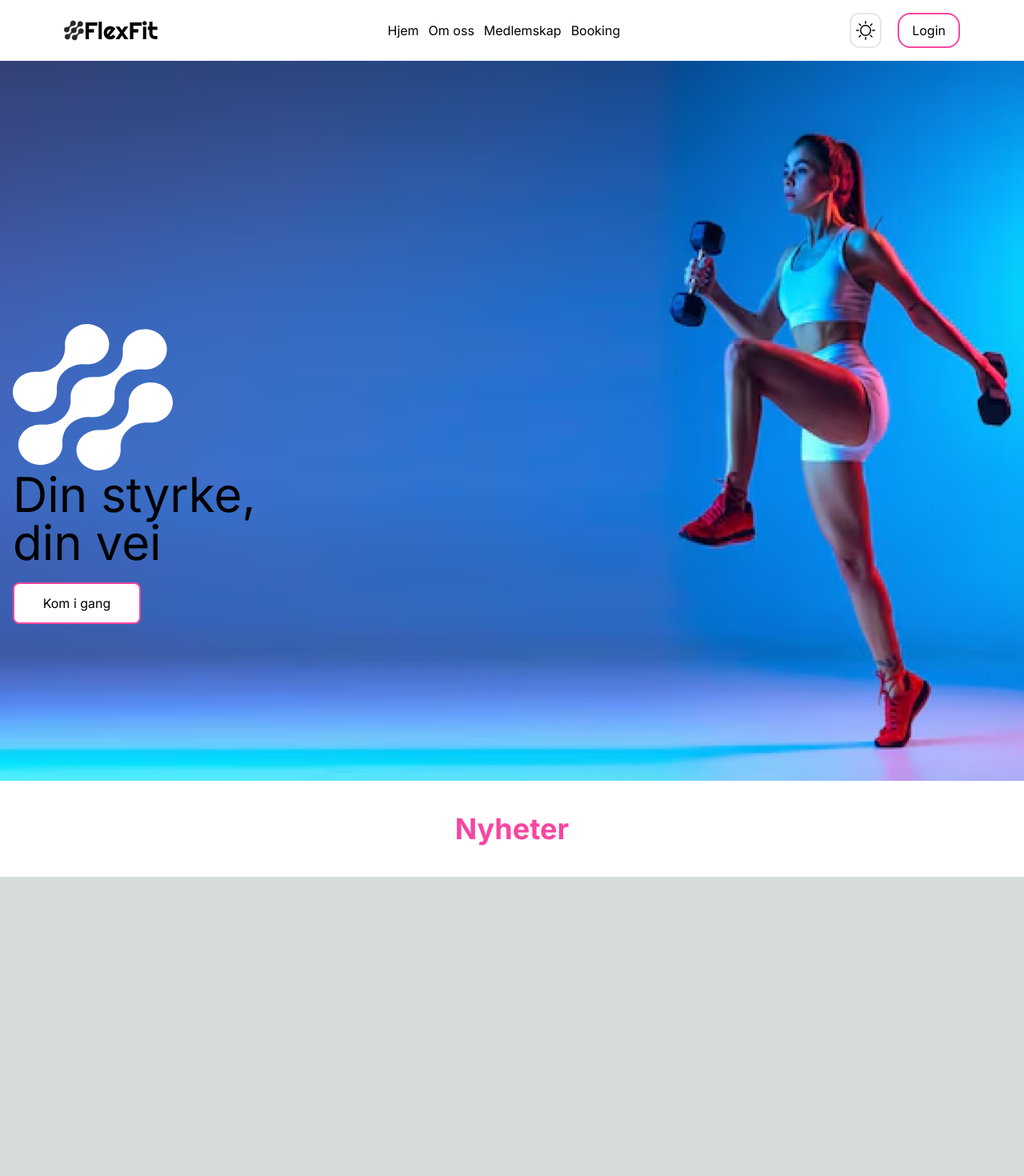
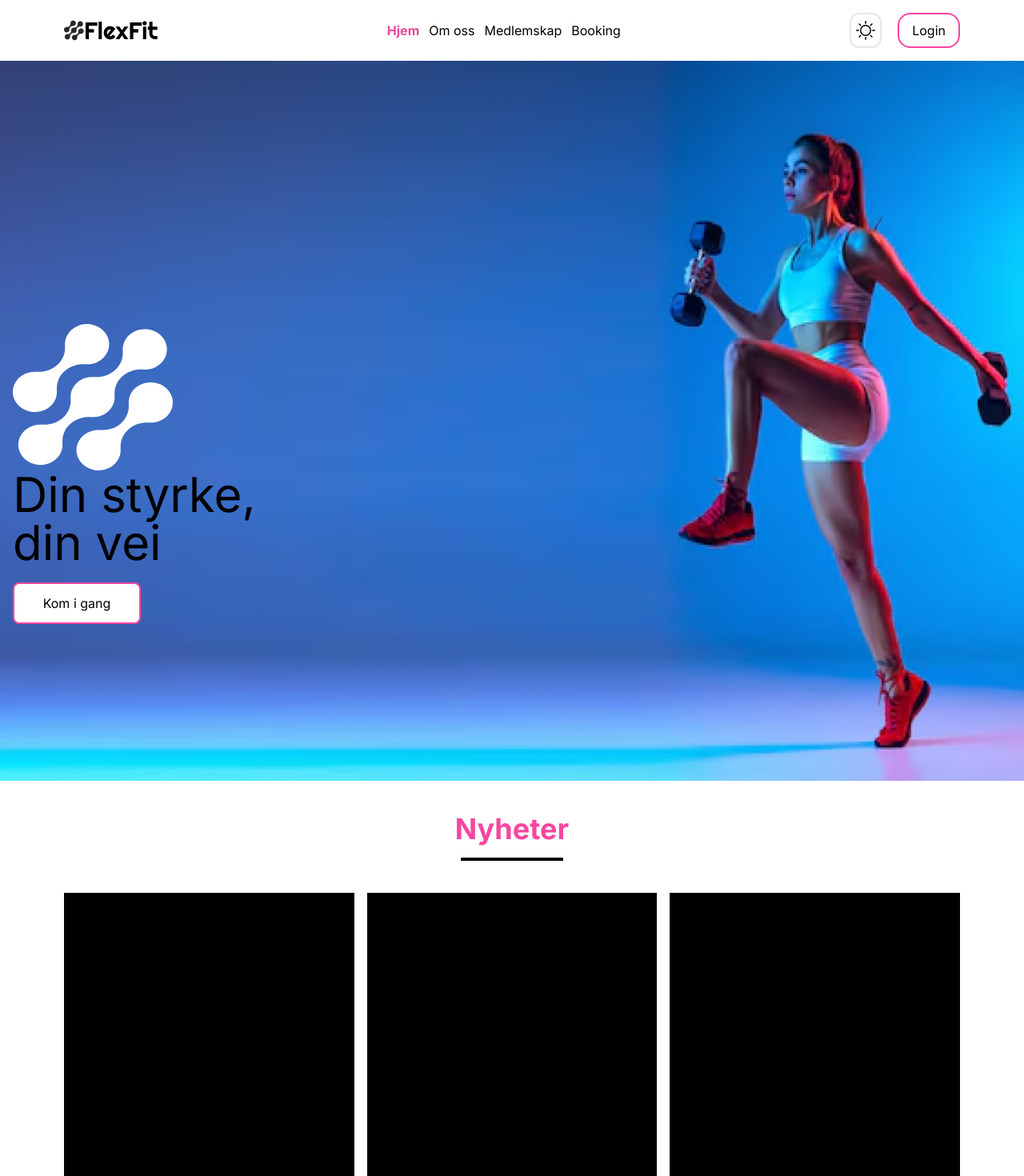
Before and after one commit to Sebastian-Nyberget/flexfit, a Next.js app: page / in a window 1280 px wide. Shown: the top 1470 px of the page at 80% size. Before the commit the page ends 1096 px from the top, so only its background shows below. Built offline with nearby package versions, Linux system fonts and the light colour scheme; no server answers.

Commit message:
feat: added header page change, made news and updated page

```diff
--- a/app/layout.tsx
+++ b/app/layout.tsx
@@ -27,8 +27,6 @@ export default function RootLayout({
         <body className={inter.className}>
           <ClerkLoaded>
             <Navigation />
-            <Hero />
-            <News />
             {children}
           </ClerkLoaded>
         </body>
--- a/app/page.tsx
+++ b/app/page.tsx
@@ -1,7 +1,11 @@
-import Image from 'next/image'
+import Hero from "@/components/Hero"
+import News from "@/components/News"
 
 export default function Home() {
   return (
-    <div></div>
+    <div>
+      <Hero />
+      <News />
+    </div>
   )
 }
--- a/components/Header.tsx
+++ b/components/Header.tsx
@@ -1,6 +1,6 @@
 "use client";
 
-import { useState } from 'react';
+import { useEffect, useState } from 'react';
 import { Righteous } from "next/font/google";
 import { GoSun } from "react-icons/go";
 import { FaBars } from "react-icons/fa";
@@ -14,6 +14,7 @@ import {
     SignedOut,
     UserButton
 } from '@clerk/nextjs';
+import { usePathname } from 'next/navigation'; // Import usePathname
 
 const righteous = Righteous({
     subsets: ['latin'],
@@ -21,7 +22,17 @@ const righteous = Righteous({
 });
 
 export default function Header() {
+    const [activePage, setActivePage] = useState('');
     const [menuOpen, setMenuOpen] = useState(false);
+    const pathname = usePathname(); // Use usePathname to get the current path
+
+    useEffect(() => {
+        // Set the active page when pathname changes
+        setActivePage(pathname);
+    }, [pathname]); // Dependency array contains pathname
+
+    const getLinkClasses = (path: string) =>
+        `text-black ${activePage === path ? 'text-pink-500 font-bold' : ''}`;
 
     return (
         <header className="w-full bg-white flex items-center">
@@ -32,10 +43,10 @@ export default function Header() {
                         <Link href="/" className={`${righteous.className} text-3xl font-bold text-black`}>FlexFit</Link>
                     </li>
                     <li className="hidden md:flex-grow md:flex md:justify-center md:gap-3">
-                        <Link href="/" className="text-black">Hjem</Link>
-                        <Link href="/om-oss" className="text-black">Om oss</Link>
-                        <Link href="/medlemskap" className="text-black">Medlemskap</Link>
-                        <Link href="/booking" className="text-black">Booking</Link>
+                        <Link href="/" className={getLinkClasses('/')}>Hjem</Link>
+                        <Link href="/om-oss" className={getLinkClasses('/om-oss')}>Om oss</Link>
+                        <Link href="/medlemskap" className={getLinkClasses('/medlemskap')}>Medlemskap</Link>
+                        <Link href="/booking" className={getLinkClasses('/booking')}>Booking</Link>
                     </li>
                     <li className="flex gap-5">
                         <div className="items-center justify-center flex w-10 border-2 border-gray-200 rounded-xl hover:bg-gray-200 hover:bg-opacity-40">
@@ -66,10 +77,10 @@ export default function Header() {
 
                 {menuOpen && (
                     <div className="md:hidden mt-4 flex flex-col gap-2 bg-gray-100 p-4 rounded-lg">
-                        <Link href="/" className="text-black">Hjem</Link>
-                        <Link href="/om-oss" className="text-black">Om oss</Link>
-                        <Link href="/medlemskap" className="text-black">Medlemskap</Link>
-                        <Link href="/booking" className="text-black">Booking</Link>
+                        <Link href="/" className={getLinkClasses('/')}>Hjem</Link>
+                        <Link href="/om-oss" className={getLinkClasses('/om-oss')}>Om oss</Link>
+                        <Link href="/medlemskap" className={getLinkClasses('/medlemskap')}>Medlemskap</Link>
+                        <Link href="/booking" className={getLinkClasses('/booking')}>Booking</Link>
                     </div>
                 )}
             </div>
--- a/components/Hero.tsx
+++ b/components/Hero.tsx
@@ -11,7 +11,7 @@ const Hero = () => {
                 className='w-full'
             />
             <div className='absolute inset-0 container flex items-start justify-start mx-auto'>
-                <div className='p-4 gap-5 absolute mx-auto bottom-[20%]'>
+                <div className='p-4 gap-5 absolute mx-auto bottom-[20%] object-cover'>
                     <Image
                         src="/flexfitw.svg"
                         width={200}
--- a/components/News.tsx
+++ b/components/News.tsx
@@ -1,8 +1,16 @@
 const News = () => {
     return (
         <div className="bg-white w-full h-full">
-            <div className="w-full items-center justify-center flex py-10">
+            <div className="w-full items-center justify-center flex flex-col py-10">
                 <h1 className="text-secondary text-4xl font-bold">Nyheter</h1>
+                <div className="pt-4">
+                    <div className="bg-black w-32 h-1"/>
+                </div>
+            </div>
+            <div className="flex justify-center gap-4 px-20">
+                <div className="bg-black w-1/3 h-96"></div>
+                <div className="bg-black w-1/3 h-96"></div>
+                <div className="bg-black w-1/3 h-96"></div>
             </div>
         </div>
      );
```
